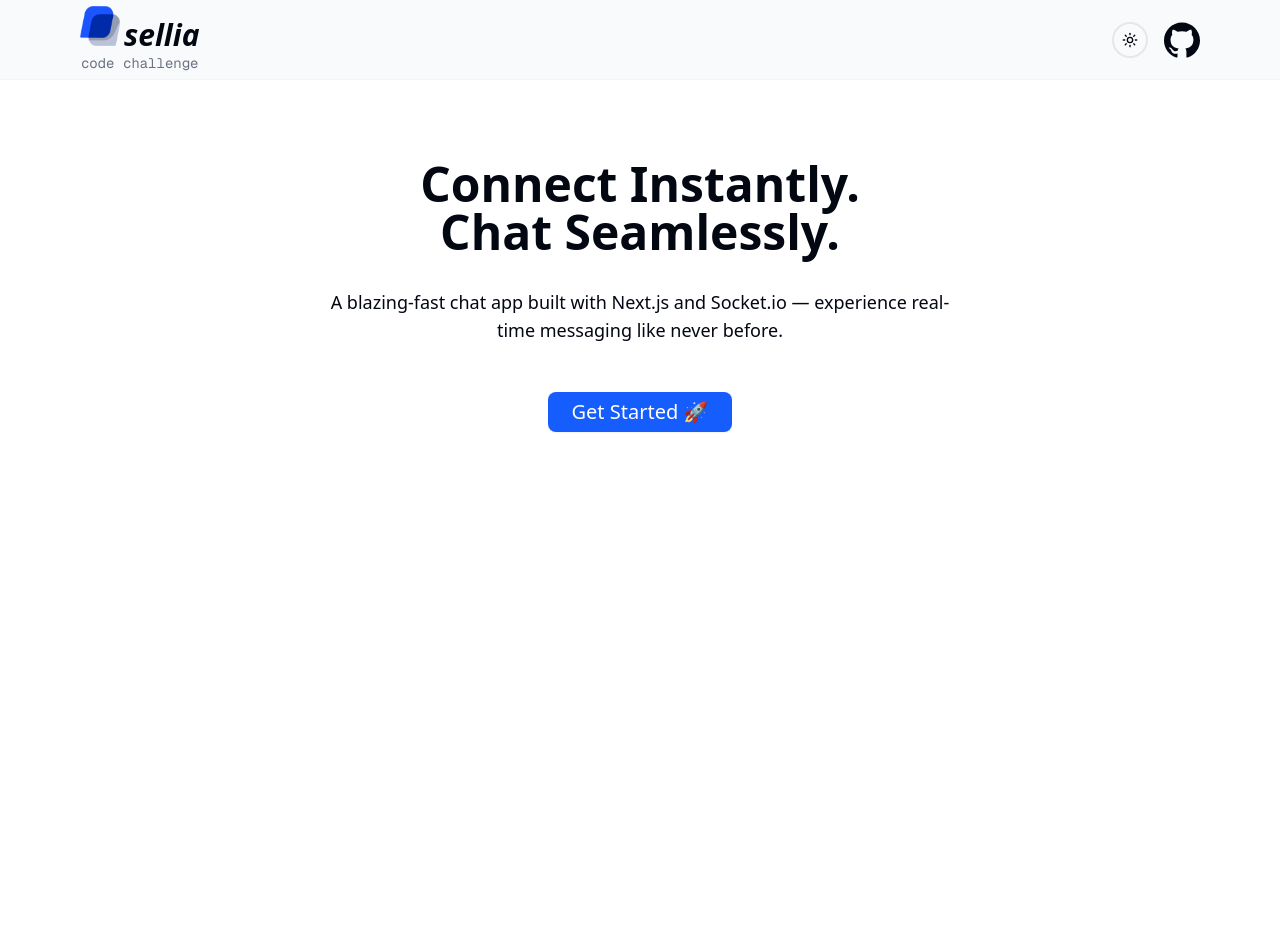
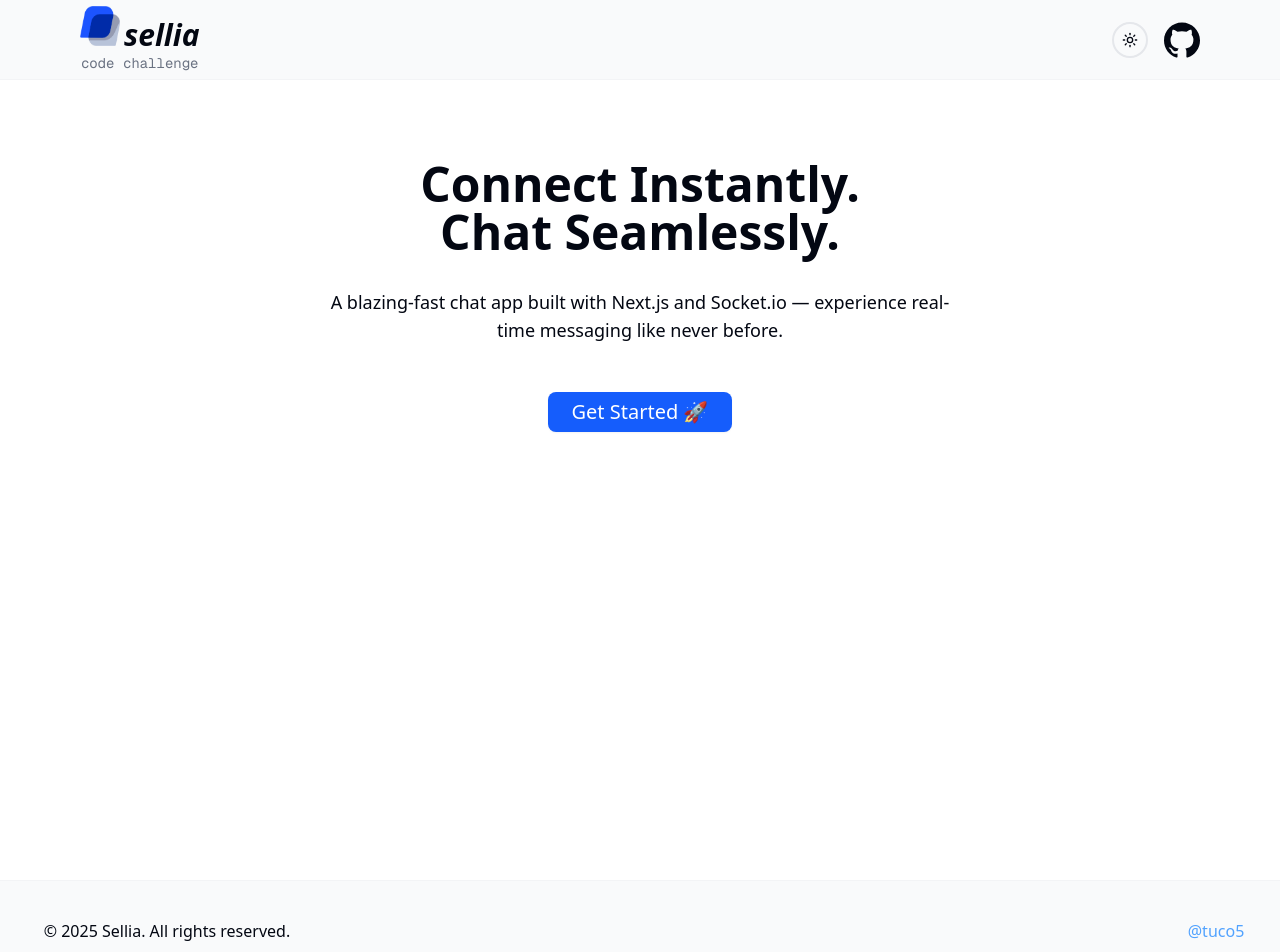
Before and after one commit to tuco5/chat-app, a Next.js app: page / in a window 1280 px wide. Shown: the top 952 px of the page. Before the commit the page ends 880 px from the top, so only its background shows below. Built offline with nearby package versions, Linux system fonts and the light colour scheme.

Commit message:
init footer

```diff
--- a/src/app/layout.tsx
+++ b/src/app/layout.tsx
@@ -3,6 +3,7 @@ import { Geist, Geist_Mono } from "next/font/google";
 import "./globals.css";
 import Header from "./_components/header";
 import { Providers } from "../components/providers";
+import Footer from "./_components/footer";
 
 const geistSans = Geist({
   variable: "--font-geist-sans",
@@ -32,6 +33,7 @@ export default function RootLayout({
         <Providers>
           <Header />
           {children}
+          <Footer />
         </Providers>
       </body>
     </html>
```
